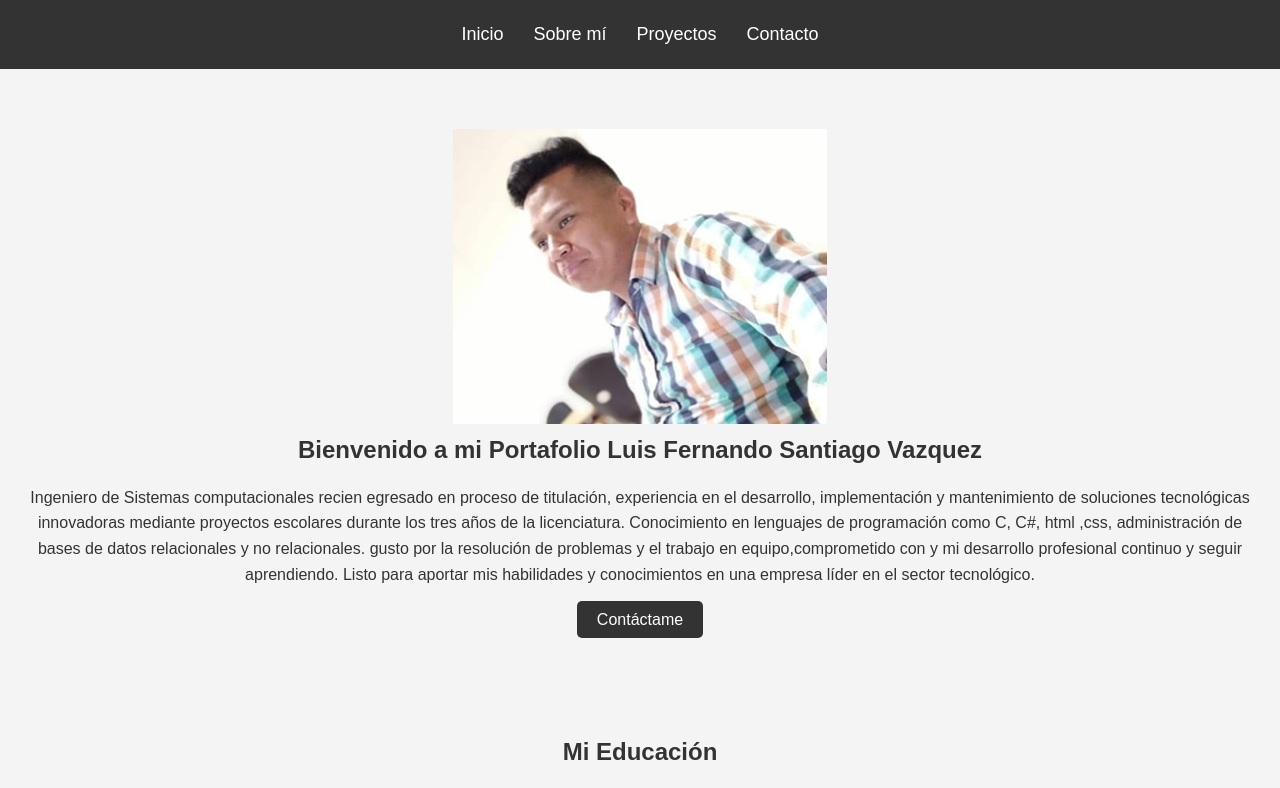
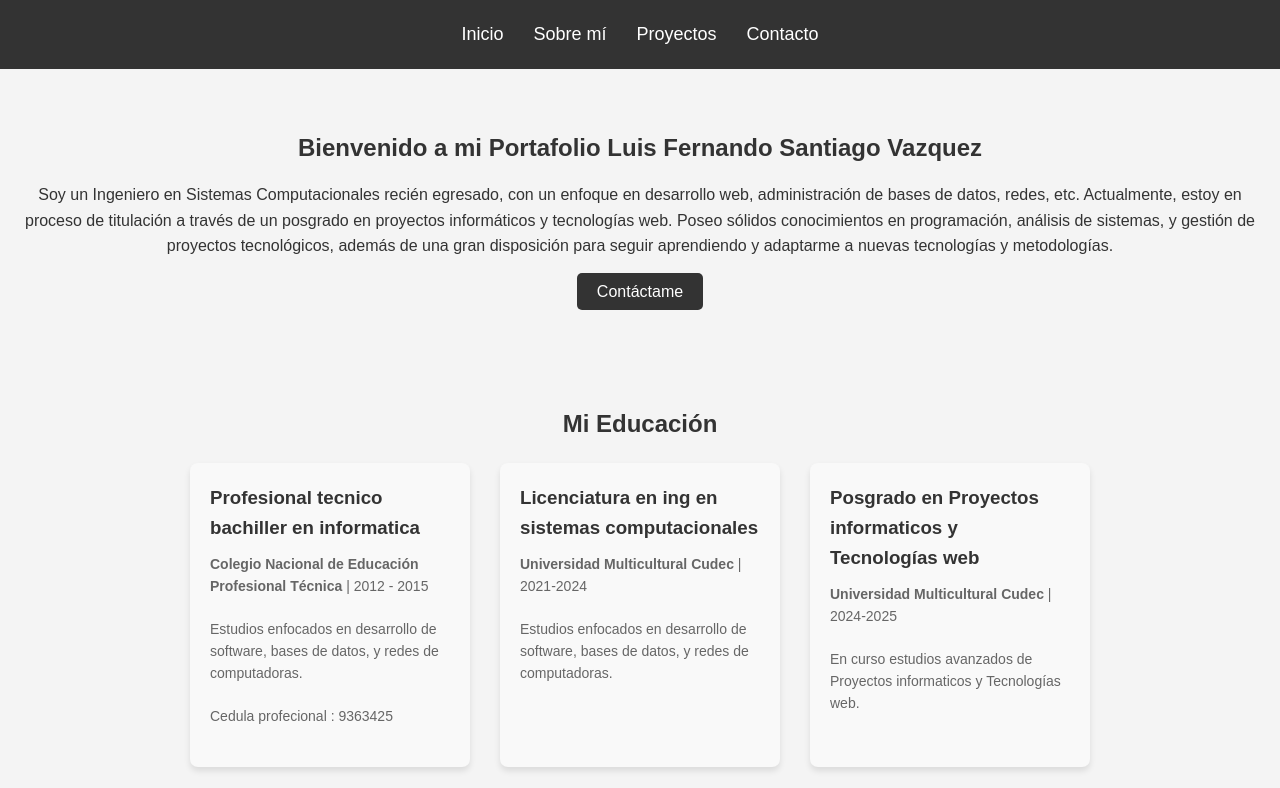
Before and after one commit to fernandosantiago1022/portafolio_p, a plain HTML site: page index.html in a window 1280 px wide. Shown: the top 788 px of the page. Drawn offline with Linux system fonts and the light colour scheme.

Commit message:
nuevos cambios

```diff
--- a/index.html
+++ b/index.html
@@ -22,27 +22,13 @@
     </header>
 
     <section id="inicio" class="section">
-        <img src="img/img_luis.png">
+
         <h1>Bienvenido a mi Portafolio Luis Fernando Santiago Vazquez</h1>
-        <p>Ingeniero de Sistemas
-            computacionales recien egresado  en proceso
-            de titulación, experiencia en el
-            desarrollo, implementación y
-            mantenimiento de soluciones
-            tecnológicas innovadoras
-            mediante proyectos escolares
-            durante los tres años de la
-            licenciatura. Conocimiento en
-            lenguajes de programación
-            como C, C#, html ,css, administración de
-            bases de datos relacionales y no relacionales.
-            gusto por la resolución de problemas y el
-            trabajo en equipo,comprometido
-            con y mi desarrollo profesional continuo y seguir aprendiendo.
-            Listo para aportar mis
-            habilidades y conocimientos en
-            una empresa líder en el sector
-            tecnológico.</p>
+        <p>Soy un Ingeniero en Sistemas Computacionales recién egresado,
+            con un enfoque en desarrollo web, administración de bases de datos,
+            redes, etc. Actualmente, estoy en proceso de titulación a través de un posgrado en proyectos informáticos y tecnologías web.
+             Poseo sólidos conocimientos en programación, análisis de sistemas, y gestión de proyectos tecnológicos,
+              además de una gran disposición para seguir aprendiendo y adaptarme a nuevas tecnologías y metodologías.</p>
         <a href="#contacto" class="btn">Contáctame</a>
     </section>
 
--- a/styles.css
+++ b/styles.css
@@ -1,4 +1,4 @@
-/* Reset básico */
+
 * {
     margin: 0;
     padding: 0;
@@ -290,14 +290,14 @@ footer p {
 }
 
 .lista-talleres i {
-    font-size: 40px; /* Ajustamos el tamaño del icono */
-    color: #1da1f2; /* Color azul */
+    font-size: 40px;
+    color: #1da1f2;
     margin-bottom: 15px;
     transition: transform 0.3s ease;
 }
 
 .lista-talleres i:hover {
-    transform: scale(1.2); /* Aumentamos el tamaño del icono al pasar el mouse */
+    transform: scale(1.2);
 }
 
 .taller-info h3 {
@@ -312,7 +312,7 @@ footer p {
     margin-bottom: 0;
 }
 
-/* Media Queries para Responsividad */
+
 @media (max-width: 768px) {
     .lista-talleres {
         flex-direction: column;
```
Also changed, not shown: 1 other file.
